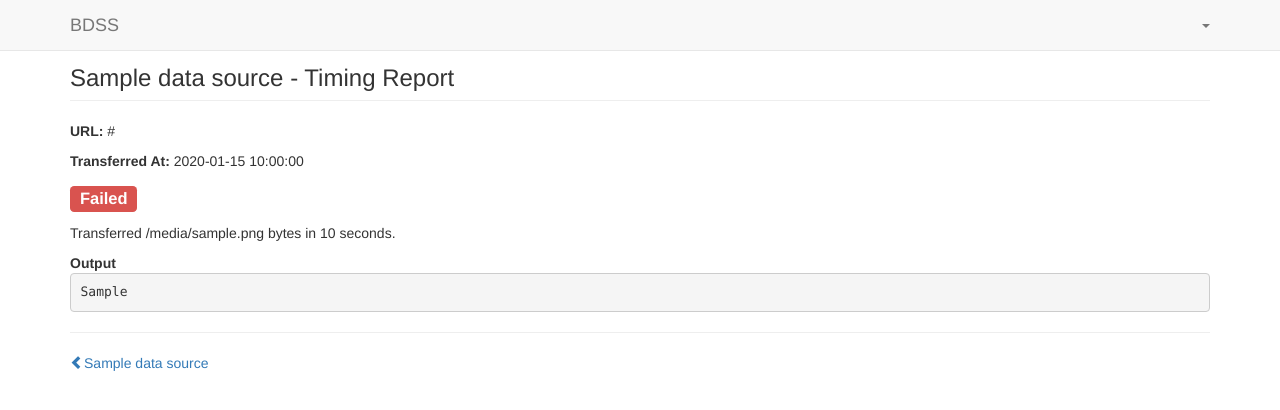
After one commit to feltus/BDSS, a Flask app: template metadata_repository/app/templates/timing_reports/show.html.jinja in a window 1280 px wide. The commit adds this page. Shown: the top 410 px of the page. Run offline with Flask 2, Linux system fonts and the light colour scheme; the template is opened without the code that fills it: most values are stand-ins (such as "Sample title", 1, 10 or a date in 2020); parts of the project's set-up code (start-up, migrations or seed data) failed here and were passed over; some libraries are stand-ins or nearby versions.

Commit message:
Add views to show timing reports. Closes #70.

```diff
--- a/metadata_repository/app/templates/data_sources/show.html.jinja
+++ b/metadata_repository/app/templates/data_sources/show.html.jinja
@@ -62,6 +62,12 @@
 
 <hr>
 
+<h4>Timing Reports</h4>
+
+<p><a href="{{ url_for('routes.list_timing_reports', source_id=data_source.id) }}">View timing reports</a></p>
+
+<hr>
+
 <p style="margin-top:20px;"><a href="{{ url_for('routes.list_data_sources') }}"><span class="glyphicon glyphicon-chevron-left"></span>All Data Sources</a></p>
 
 {% endblock %}
--- /dev/null
+++ b/metadata_repository/app/templates/timing_reports/show.html.jinja
@@ -0,0 +1,28 @@
+{% extends "authenticated.html.jinja" %}
+
+{% block page_header %}{{ data_source.label }} - Timing Report{% endblock %}
+
+{% block content %}
+
+<p><strong>URL:</strong> {{ report.url }}</p>
+
+<p><strong>Transferred At:</strong> {{ report.created_at }}</p>
+
+<p style="font-size:22px;">
+{%- if report.is_success -%}
+<span class="label label-success">Successful</span>
+{%- else -%}
+<span class="label label-danger">Failed</span>
+{%- endif -%}
+<p>
+
+<p>Transferred {{ report.file_size_bytes }} bytes in {{ report.transfer_duration_seconds|round(3) }} seconds.</p>
+
+<strong>Output</strong>
+<pre>{{ report.mechanism_output }}</pre>
+
+<hr>
+
+<p style="margin-top:20px;"><a href="{{ url_for('routes.list_timing_reports', source_id=data_source.id) }}"><span class="glyphicon glyphicon-chevron-left"></span>{{ data_source.label }}</a></p>
+
+{% endblock %}
```
Also changed, not shown: metadata_repository/app/routes.py (+30 -0 lines), metadata_repository/app/templates/timing_reports/index.html.jinja (added, +21 -0 lines).
